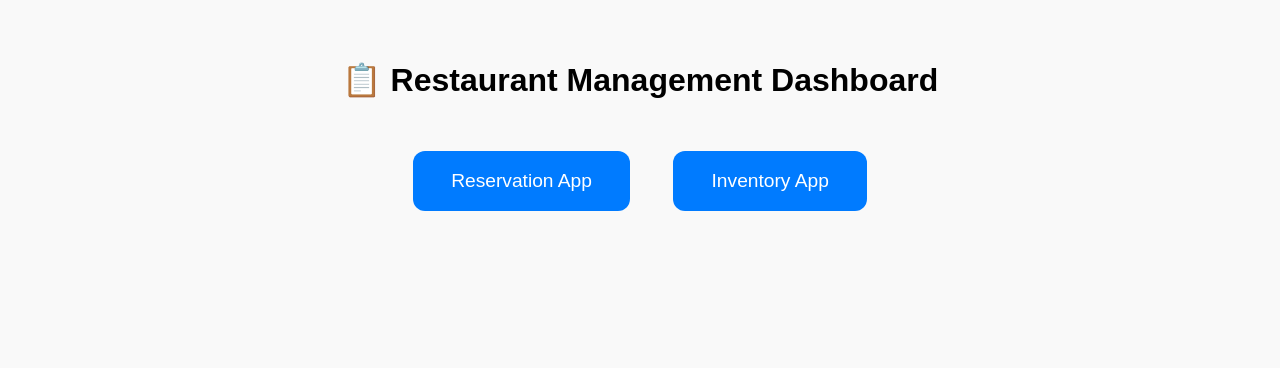
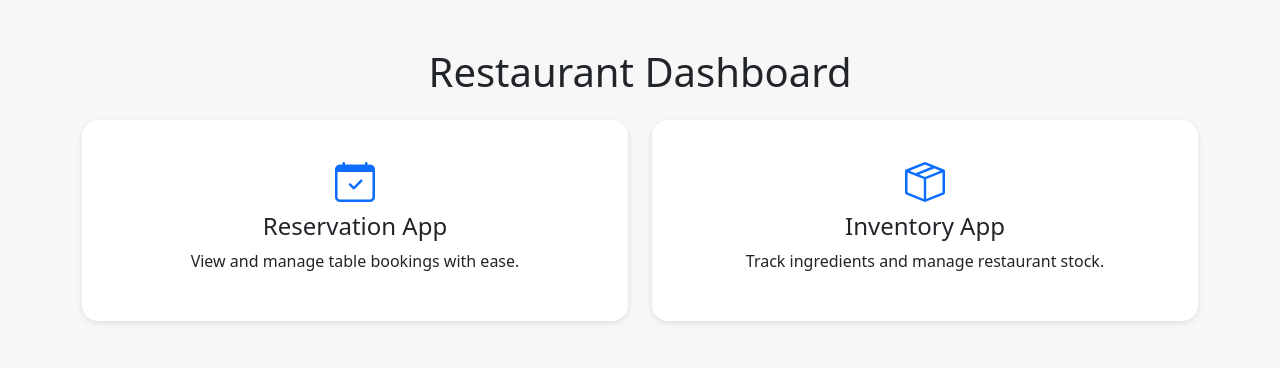
Before and after one commit to migglepiggle/restaurant-dashboard-homepage, a Flask app: page / in a window 1280 px wide. Shown: the top 368 px of the page. Run offline with Flask 3, Linux system fonts and the light colour scheme.

Commit message:
UI/UX upgrades: icons, cards, touch-friendly design

```diff
--- a/app/templates/index.html
+++ b/app/templates/index.html
@@ -1,39 +1,62 @@
 <!DOCTYPE html>
 <html lang="en">
 <head>
-  <meta charset="UTF-8">
+  <meta charset="UTF-8" />
+  <meta name="viewport" content="width=device-width, initial-scale=1.0" />
   <title>Restaurant Dashboard</title>
-  <meta name="viewport" content="width=device-width, initial-scale=1">
+  <link href="https://cdn.jsdelivr.net/npm/bootstrap@5.3.0/dist/css/bootstrap.min.css" rel="stylesheet">
   <style>
     body {
-      font-family: sans-serif;
+      background: #f7f7f7;
+    }
+    .app-card {
+      transition: transform 0.2s ease, box-shadow 0.2s ease;
+      border-radius: 1rem;
+      padding: 2rem;
+      background: white;
+      box-shadow: 0 2px 6px rgba(0,0,0,0.1);
       text-align: center;
-      background-color: #f9f9f9;
-      padding: 2em;
     }
-    h1 {
-      font-size: 2em;
-      margin-bottom: 1em;
+    .app-card:hover {
+      transform: translateY(-5px);
+      box-shadow: 0 4px 12px rgba(0,0,0,0.15);
     }
-    a {
-      display: inline-block;
-      padding: 1em 2em;
-      margin: 1em;
-      font-size: 1.2em;
-      background-color: #007bff;
-      color: white;
-      text-decoration: none;
-      border-radius: 12px;
-    }
-    a:hover {
-      background-color: #0056b3;
+    .icon {
+      font-size: 2.5rem;
+      margin-bottom: 0.5rem;
+      color: #0d6efd;
     }
   </style>
+  <link href="https://cdn.jsdelivr.net/npm/bootstrap-icons@1.10.5/font/bootstrap-icons.css" rel="stylesheet">
 </head>
 <body>
-  <h1>📋 Restaurant Management Dashboard</h1>
+  <div class="container py-5">
+    <h1 class="text-center mb-4">Restaurant Dashboard</h1>
+    <div class="row row-cols-1 row-cols-md-2 g-4">
 
-  <a href="https://restaurant-reservation-flask-update.onrender.com" target="_blank">Reservation App</a>
-  <a href="https://flask-inventory-app-1a2k.onrender.com" target="_blank">Inventory App</a>
+      <div class="col">
+        <a href="https://restaurant-reservation-flask-update.onrender.com" class="text-decoration-none text-dark">
+          <div class="app-card h-100">
+            <i class="bi bi-calendar-check icon"></i>
+            <h4>Reservation App</h4>
+            <p>View and manage table bookings with ease.</p>
+          </div>
+        </a>
+      </div>
+
+      <div class="col">
+        <a href="https://flask-inventory-app-1a2k.onrender.com" class="text-decoration-none text-dark">
+          <div class="app-card h-100">
+            <i class="bi bi-box-seam icon"></i>
+            <h4>Inventory App</h4>
+            <p>Track ingredients and manage restaurant stock.</p>
+          </div>
+        </a>
+      </div>
+
+      <!-- Future cards can go here -->
+
+    </div>
+  </div>
 </body>
 </html>
```
